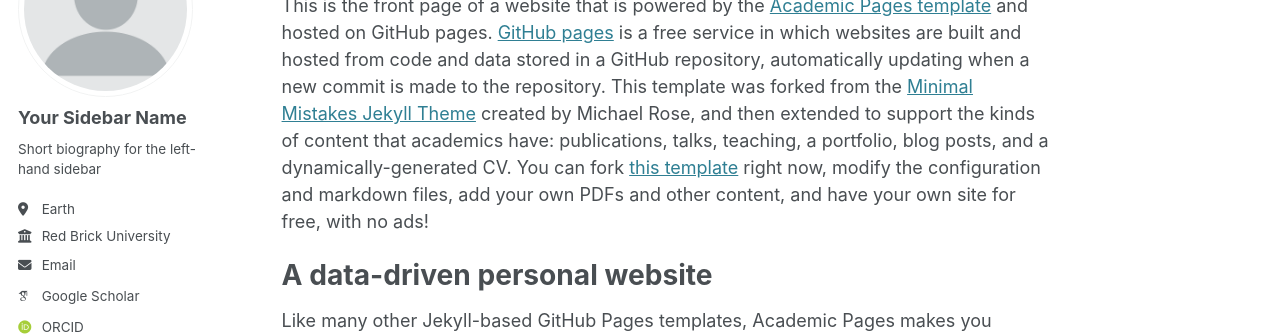
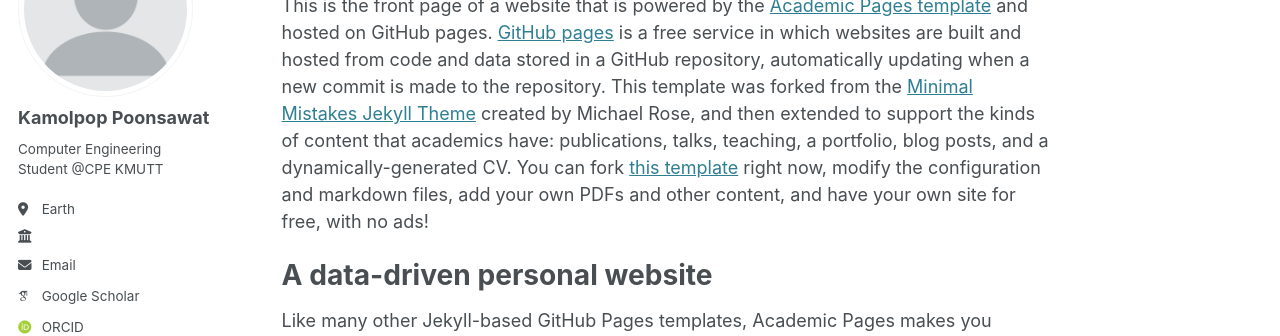
Before and after one commit to kmpoppp/kmpoppp.github.io, a Jekyll site: the page built from _pages/about.md, in a window 1280 px wide. Shown: the part 184-520 px from the top of the page. Built offline with Jekyll 4.4.1, drawn with Linux system fonts in a browser that asks for light colours; some web fonts are replaced.

Commit message:
✨ "Edit Name Information"

```diff
--- a/_config.yml
+++ b/_config.yml
@@ -23,13 +23,13 @@ repository: "academicpages/academicpages.github.io"
 author:
   # Biographic information
   avatar: "profile.png"
-  name: "Your Sidebar Name"
+  name: "Kamolpop Poonsawat"
   pronouns: # example: "she/her"
-  bio: "Short biography for the left-hand sidebar"
+  bio: "Computer Engineering Student @CPE KMUTT"
   location: "Earth"
-  employer: "Red Brick University"
+  employer: ""
   uri: # URL
-  email: "none@example.org"
+  email: "kamolpop.poon.work@gmail.com"
 
   # Academic websites
   arxiv: # URL - Update with the correct link to your profile
```
